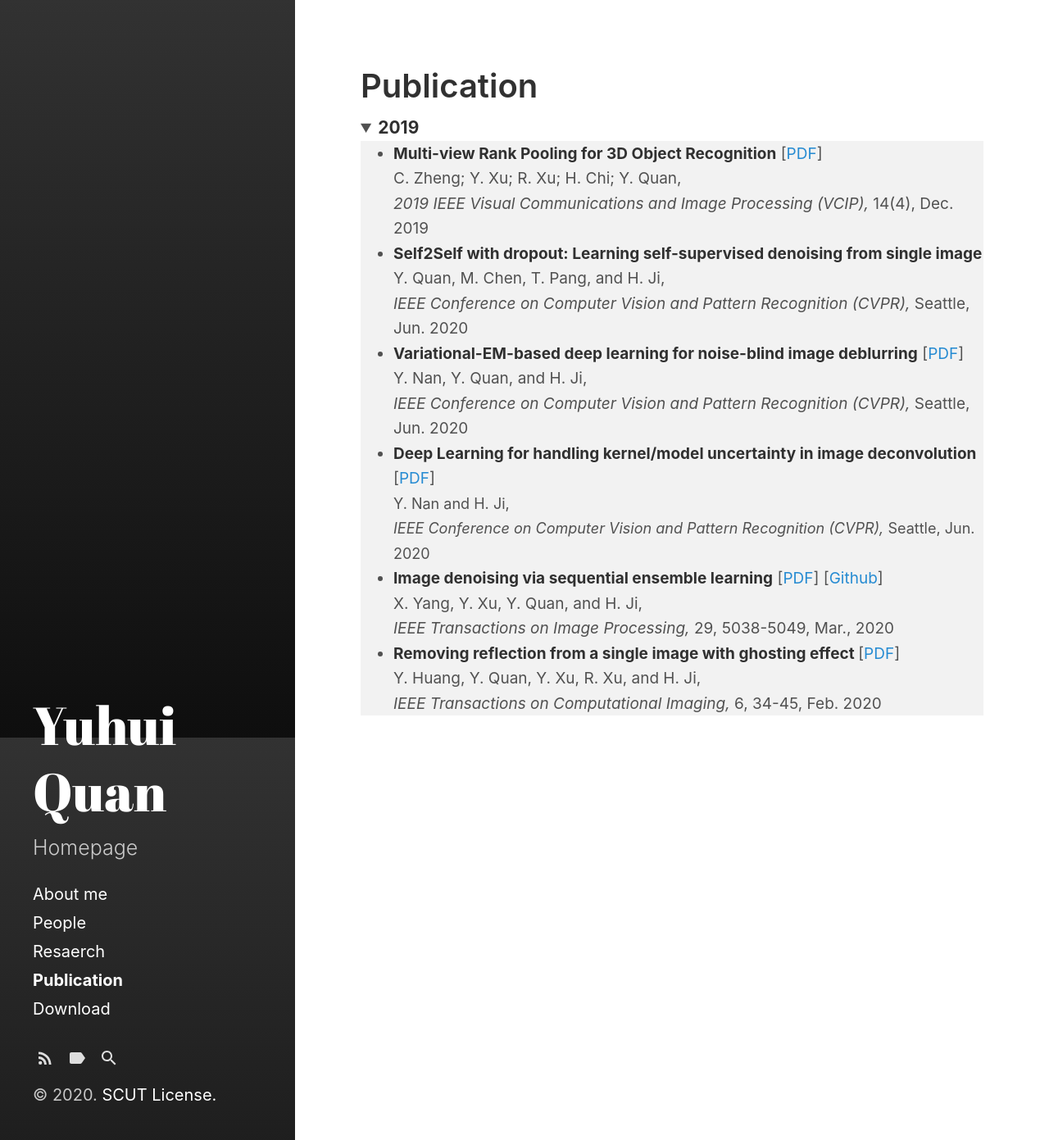
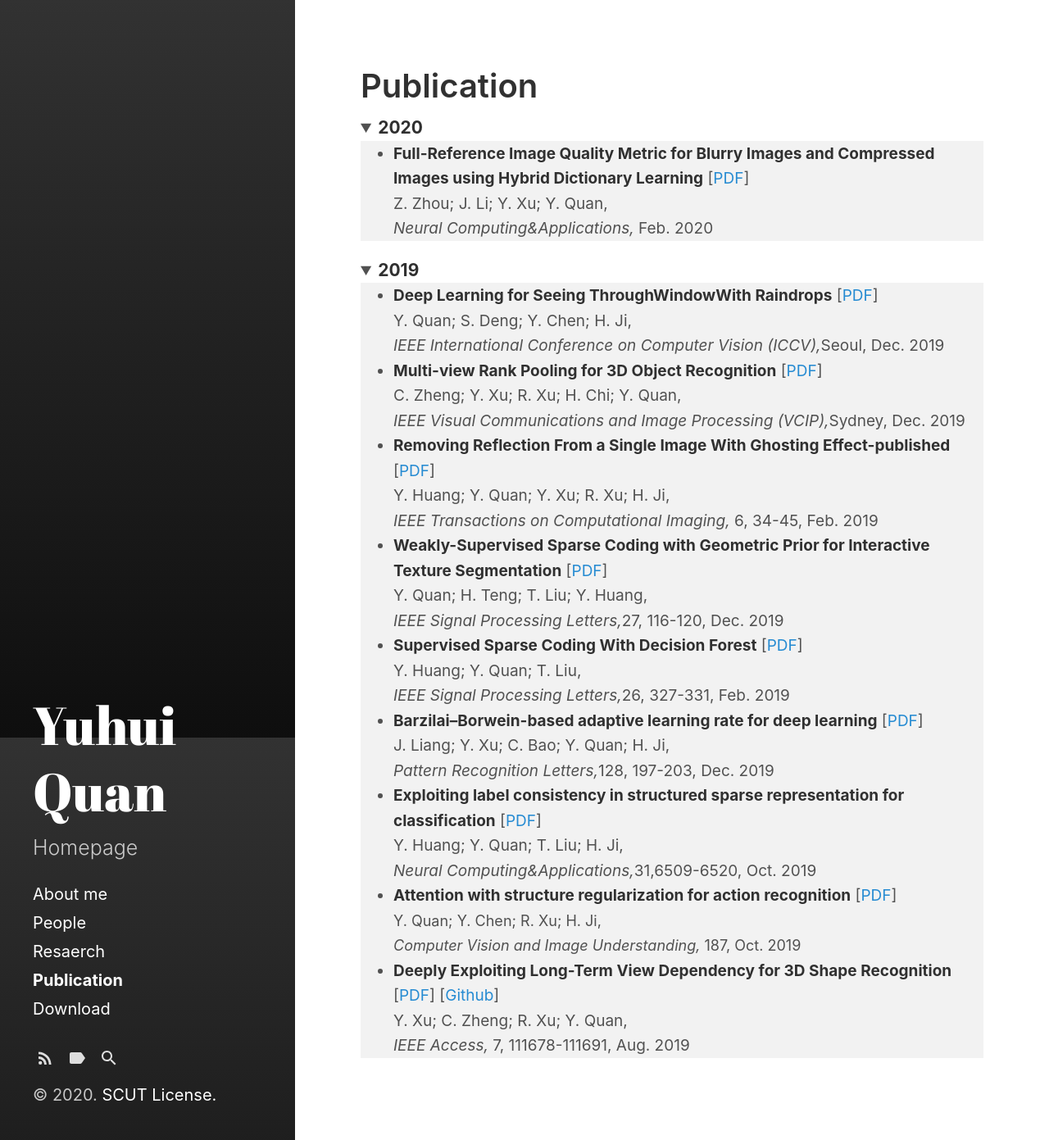
Before and after one commit to Dofboom/Dofboom.github.io, a Jekyll site: the page built from category/c.md, in a window 1280 px wide and 1391 px high. Shown: the whole window at 82% size. Built offline with Jekyll 4.4.1, drawn with Linux system fonts in a browser that asks for light colours.

Commit message:
Update c.md

```diff
--- a/category/c.md
+++ b/category/c.md
@@ -2,27 +2,45 @@
 layout: category
 title: Publication
 ---
+<details open="">
+<summary><span style="font-size: 105%;"><strong>2020</strong></span></summary>
+<ul style="background-color: #f2f2f2;">
+<li><span style="font-size: 95%;"><strong>Full-Reference Image Quality Metric for Blurry Images and Compressed Images using Hybrid Dictionary Learning</strong> [<a href="https://github.com/Dofboom/Dofboom.github.io/blob/master/papers/2019/Full-Reference%20Image%20Quality%20Metric%20for%20Blurry%20Images%20and%20Compressed%20Images%20using%20Hybrid%20Dictionary%20Learning.pdf">PDF</a>] </span><br />
+<span style="font-size: 95%;"> Z. Zhou; J. Li; Y. Xu; Y. Quan,<br />
+<em> Neural Computing&Applications,</em> Feb. 2020</span></li>
+</ul>
+</details>
+
 
 <details open="">
 <summary><span style="font-size: 105%;"><strong>2019</strong></span></summary>
 <ul style="background-color: #f2f2f2;">
-<li><span style="font-size: 95%;"><strong>Multi-view Rank Pooling for 3D Object Recognition</strong> [<a href="https://github.com/Dofboom/Dofboom.github.io/raw/master/papers/Multi-view%20Rank%20Pooling%20for%203D%20Object%20Recognition.pdf">PDF</a>]</span><br />
+<li><span style="font-size: 95%;"><strong>Deep Learning for Seeing ThroughWindowWith Raindrops</strong> [<a href="https://github.com/Dofboom/Dofboom.github.io/blob/master/papers/2019/Deep%20Learning%20for%20Seeing%20ThroughWindowWith%20Raindrops.pdf">PDF</a>]</span><br />
+<span style="font-size: 95%;"> Y. Quan; S. Deng; Y. Chen; H. Ji,<br />
+ <em> IEEE International Conference on Computer Vision (ICCV),</em>Seoul, Dec. 2019</span></li>
+<li><span style="font-size: 95%;"><strong>Multi-view Rank Pooling for 3D Object Recognition</strong> [<a href="https://github.com/Dofboom/Dofboom.github.io/blob/master/papers/2019/Multi-view%20Rank%20Pooling%20for%203D%20Object%20Recognition.pdf">PDF</a>]</span><br />
 <span style="font-size: 95%;"> C. Zheng; Y. Xu; R. Xu; H. Chi; Y. Quan,<br />
- <em> 2019 IEEE Visual Communications and Image Processing (VCIP),</em> 14(4),  Dec. 2019</span></li>
-<li><span style="font-size: 95%;"><strong>Self2Self with dropout: Learning self-supervised denoising from single image</strong> <!-- [<a href="https://blog.nus.edu.sg/matjh/files/2020/03/CVPR2020_Denoising.pdf">PDF</a>]--></span><br />
-<span style="font-size: 95%;"> Y. Quan, M. Chen, T. Pang, and H. Ji,<br />
-<em> IEEE Conference on Computer Vision and Pattern Recognition (CVPR),</em> Seattle, Jun. 2020</span></li>
-<li><span style="font-size: 95%;"><strong>Variational-EM-based deep learning for noise-blind image deblurring</strong> [<a href="https://blog.nus.edu.sg/matjh/files/2020/05/CVPR2020-VEMNet-Deblur.pdf">PDF</a>] </span><br />
-<span style="font-size: 95%;"> Y. Nan, Y. Quan, and H. Ji,<br />
-<em> IEEE Conference on Computer Vision and Pattern Recognition (CVPR),</em> Seattle, Jun. 2020</span></li>
-<li><span style="font-size: 95%;"><strong>Deep Learning for handling kernel/model uncertainty in image deconvolution</strong> [<a href="https://blog.nus.edu.sg/matjh/files/2020/03/CVPR2020_deblur_error.pdf">PDF</a>]<br />
-<span style="font-size: 95%;"> Y. Nan and H. Ji,<br />
-<em> IEEE Conference on Computer Vision and Pattern Recognition (CVPR),</em> Seattle, Jun. 2020</span></span></li>
-<li><span style="font-size: 95%;"><strong>Image denoising via sequential ensemble learning</strong> [<a href="https://blog.nus.edu.sg/matjh/files/2020/03/TIP2020_ensemble.pdf">PDF</a>] [<a href="https://github.com/cs-rukawa/NLED_Code">Github</a>]</span><br />
-<span style="font-size: 95%;"> X. Yang, Y. Xu, Y. Quan, and H. Ji,<br />
-<em> IEEE Transactions on Image Processing,</em>  29,  5038-5049, Mar., 2020</span></li>
-<li><span style="font-size: 95%;"><strong>Removing reflection from a single image with ghosting effect </strong> [<a href="https://blog.nus.edu.sg/matjh/files/2019/02/TCI_2019_reflection-1vlfd37.pdf">PDF</a>]</span><br />
-<span style="font-size: 95%;"> Y. Huang, Y. Quan, Y. Xu, R. Xu, and H. Ji,<br />
-<em>IEEE Transactions on Computational Imaging,</em> 6, 34-45, Feb. 2020</span></li>
+ <em> IEEE Visual Communications and Image Processing (VCIP),</em>Sydney, Dec. 2019</span></li>
+<li><span style="font-size: 95%;"><strong>Removing Reflection From a Single Image With Ghosting Effect-published</strong> [<a href="https://github.com/Dofboom/Dofboom.github.io/blob/master/papers/2019/Removing%20Reflection%20From%20a%20Single%20Image%20With%20Ghosting%20Effect-published.pdf">PDF</a>]</span><br />
+<span style="font-size: 95%;"> Y. Huang; Y. Quan; Y. Xu; R. Xu; H. Ji,<br />
+ <em> IEEE Transactions on Computational Imaging,</em> 6, 34-45, Feb. 2019</span></li>
+ <li><span style="font-size: 95%;"><strong>Weakly-Supervised Sparse Coding with Geometric Prior for Interactive Texture Segmentation</strong> [<a href="https://github.com/Dofboom/Dofboom.github.io/blob/master/papers/2019/Weakly-Supervised%20Sparse%20Coding%20with%20Geometric%20Prior%20for%20Interactive%20Texture%20Segmentation.pdf">PDF</a>]</span><br />
+<span style="font-size: 95%;"> Y. Quan; H. Teng; T. Liu; Y. Huang,<br />
+ <em> IEEE Signal Processing Letters,</em>27, 116-120, Dec. 2019</span></li>
+ <li><span style="font-size: 95%;"><strong>Supervised Sparse Coding With Decision Forest</strong> [<a href="https://github.com/Dofboom/Dofboom.github.io/blob/master/papers/2019/Supervised%20Sparse%20Coding%20With%20Decision%20Forest.pdf">PDF</a>]</span><br />
+<span style="font-size: 95%;"> Y. Huang; Y. Quan; T. Liu,<br />
+ <em> IEEE Signal Processing Letters,</em>26, 327-331, Feb. 2019</span></li>
+ <li><span style="font-size: 95%;"><strong>Barzilai–Borwein-based adaptive learning rate for deep learning</strong> [<a href="https://github.com/Dofboom/Dofboom.github.io/blob/master/papers/2019/Barzilai%E2%80%93Borwein-based%20adaptive%20learning%20rate%20for%20deep%20learning.pdf">PDF</a>]</span><br />
+<span style="font-size: 95%;"> J. Liang; Y. Xu; C. Bao; Y. Quan; H. Ji,<br />
+ <em> Pattern Recognition Letters,</em>128, 197-203, Dec. 2019</span></li>
+<li><span style="font-size: 95%;"><strong>Exploiting label consistency in structured sparse representation for classification</strong> [<a href="https://github.com/Dofboom/Dofboom.github.io/blob/master/papers/2019/Exploiting%20label%20consistency%20in%20structured%20sparse%20representation%20for%20classification.pdf">PDF</a>] </span><br />
+<span style="font-size: 95%;"> Y. Huang; Y. Quan; T. Liu; H. Ji,<br />
+<em> Neural Computing&Applications,</em>31,6509-6520, Oct. 2019</span></li>
+<li><span style="font-size: 95%;"><strong>Attention with structure regularization for action recognition</strong> [<a href="https://github.com/Dofboom/Dofboom.github.io/blob/master/papers/2019/Attention%20with%20structure%20regularization%20for%20action%20recognition.pdf">PDF</a>]<br />
+<span style="font-size: 95%;"> Y. Quan; Y. Chen; R. Xu; H. Ji,<br />
+<em> Computer Vision and Image Understanding,</em> 187, Oct. 2019</span></span></li>
+<li><span style="font-size: 95%;"><strong>Deeply Exploiting Long-Term View Dependency for 3D Shape Recognition</strong> [<a href="https://github.com/Dofboom/Dofboom.github.io/blob/master/papers/2019/Deeply%20Exploiting%20Long-Term%20View%20Dependency%20for%203D%20Shape%20Recognition.pdf">PDF</a>] [<a href="https://github.com/cs-rukawa/NLED_Code">Github</a>]</span><br />
+<span style="font-size: 95%;"> Y. Xu; C. Zheng; R. Xu; Y. Quan,<br />
+<em> IEEE Access,</em>  7,  111678-111691, Aug. 2019</span></li>
 </ul>
 </details>
```
